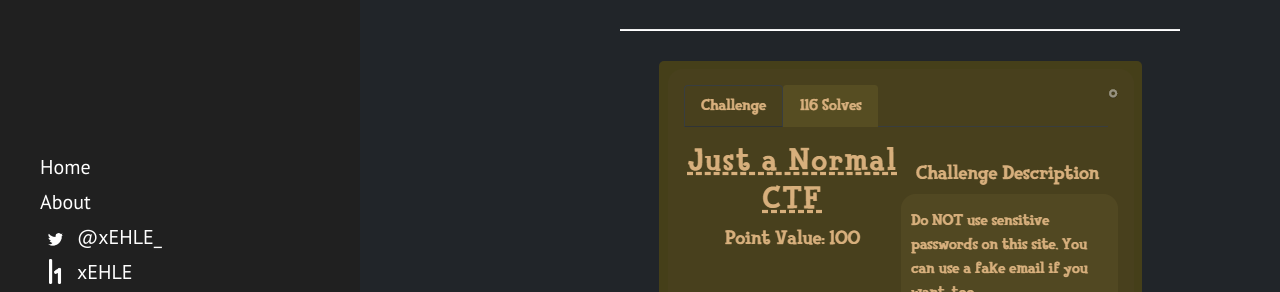
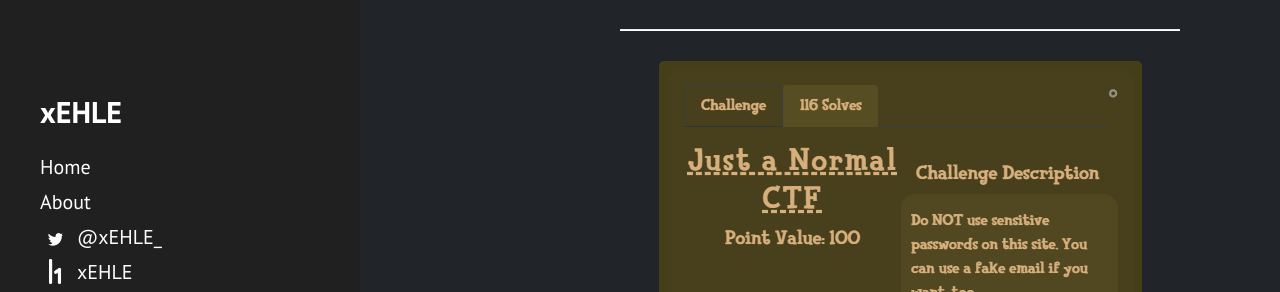
Before and after one commit to xEHLE/xEHLE.github.io, a Jekyll site: the page built from index.html, in a window 1280 px wide. Shown: the part 450-742 px from the top of the page. Built offline with Jekyll 4.4.1, drawn with Linux system fonts in a browser that asks for light colours; the list of posts is cut into pages by our own code.

```diff
--- a/_config.yml
+++ b/_config.yml
@@ -1,5 +1,5 @@
 permalink: pretty
-title: '<xEHLE>'
+title: 'xEHLE'
 tagline: 'CTF and bug bounty writeups'
 url: https://blog.p1.gs
 paginate: 1
```
